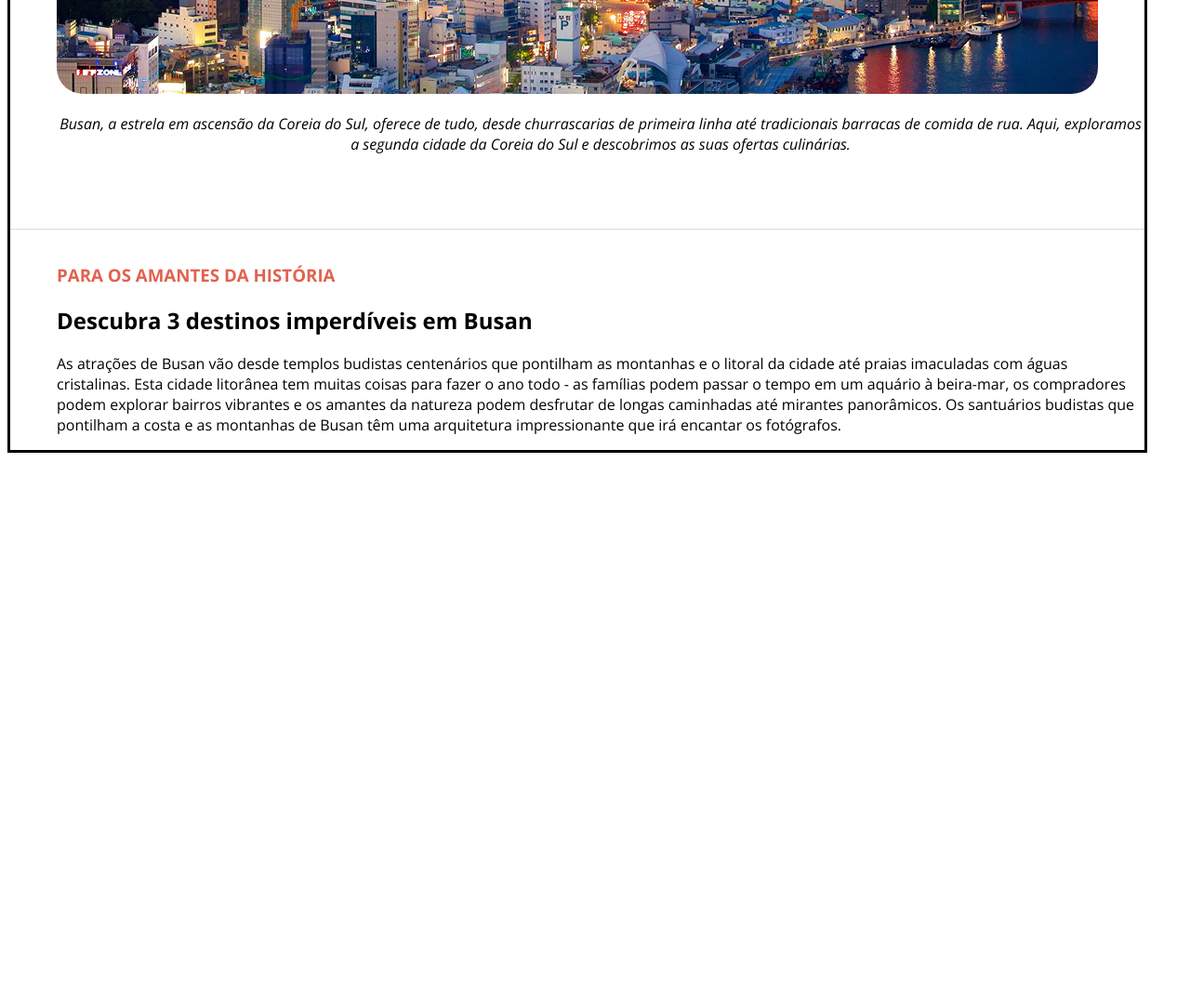
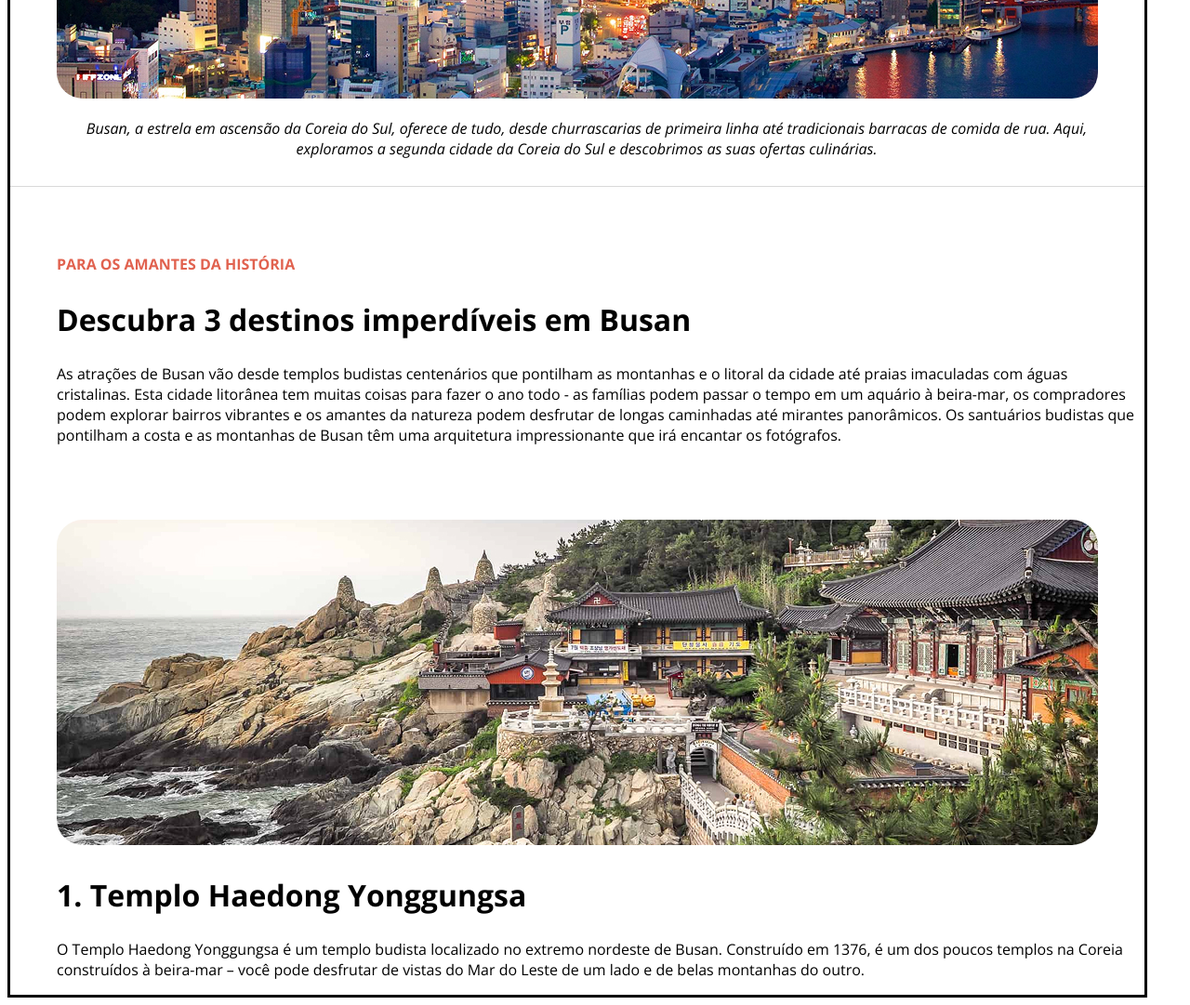
Before and after one commit to LuAguiar27/Pag-Viagem-Teste2, a plain HTML site: page index.html in a window 1280 px wide. Shown: the part 700-1781 px from the top of the page at 93% size. Before the commit the page ends 1195 px from the top, so only its background shows below. Drawn offline with nearby package versions, Linux system fonts and the light colour scheme.

Commit message:
main sections

```diff
--- a/index.html
+++ b/index.html
@@ -19,11 +19,14 @@
             <h3>SUA PRÓXIMA VIAGEM</h3>
             <h1>Conheça Busan</h1>
             <img src="assets/img/img1.jpg" alt="ConheçaBusan">
+            <div class="p1">
             <p>
                 <em>Busan, a estrela em ascensão da Coreia do Sul, oferece de tudo, desde churrascarias de primeira
                     linha até tradicionais barracas de comida de rua. Aqui, exploramos a segunda cidade da Coreia do Sul
                     e descobrimos as suas ofertas culinárias.</em>
             </p>
+        </div>
+
         </div>
     </header>
 
@@ -44,6 +47,18 @@
             </p>
         </section>
 
+        <section class="templo1">
+
+            <img src="assets/img/img2.jpg" alt="Templo Haedong Yonggungsa ">
+
+            <h2>1. Templo Haedong Yonggungsa </h2>
+
+            <p class="description">
+                O Templo Haedong Yonggungsa é um templo budista localizado no extremo nordeste de Busan. Construído em 1376, é um dos poucos templos na Coreia construídos à beira-mar – você pode desfrutar de vistas do Mar do Leste de um lado e de belas montanhas do outro.
+            </p>
+
+        </section>
+
     </main>
 </body>
 
--- a/style.css
+++ b/style.css
@@ -9,31 +9,53 @@ header {
   margin-left: 50px;
 }
 
+.p1 {
+  padding-right: 30px;
+  text-align: center;
+  width: 1120;
+  height: 37px;
+  font-size: 16px;
+}
+
+h1 {
+  font-size: 36px;
+  width: bold;
+}
+
 h3 {
   color: #E1624F;
+  font-size: 16px;
+  font-weight: bold;
 }
 
 img {
   border-radius: 28px;
 }
 
-p {
-  text-align: center;
-  width: 1120;
-  height: 88px;
-}
-
-.divisor{
+.divisor {
   width: 100%;
   height: 1px;
   margin: 36px 0;
   background-color: #d9d9d9;
 }
 
-.descriptionimag{
+.descriptionimag {
   margin-left: 50px;
+  padding-bottom: 64px;
+  padding-top: 20px;
+  font-size: 16px;
+}
+
+h2 {
+  font-size: 32px;
+  font-weight: bold;
 }
 
 .description {
   text-align: left;
+  font-size: 16px;
 }
+
+.templo1 {
+  margin-left: 50px;
+}
```
